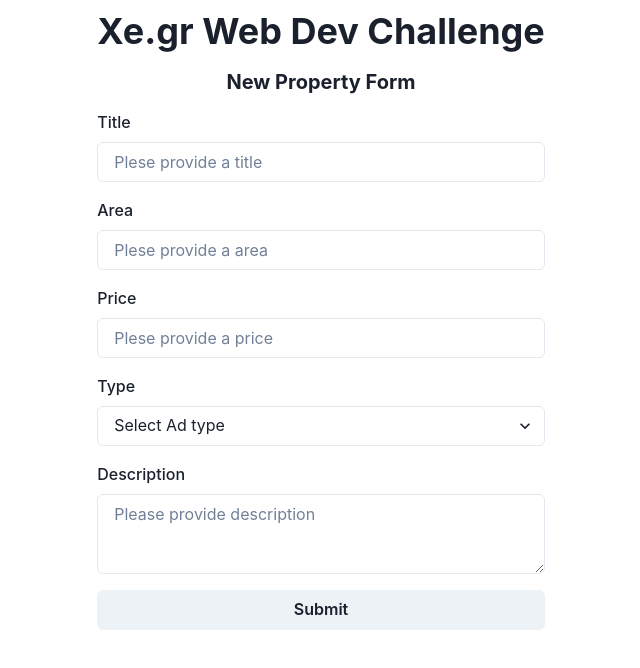
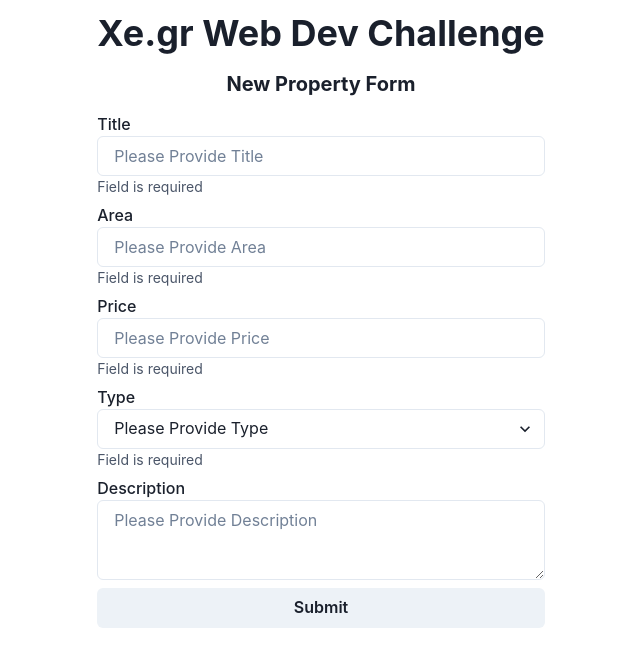
Before and after one commit to AchilleasMich/xegr-webdev-challenge, a React (Vite) app: page / in a window 1280 px wide. Shown: the top 668 px of the page, without its empty margins (319-959 px from the left). Built offline with nearby package versions, Linux system fonts and the light colour scheme.

Commit message:
Move form logic to custom hook

```diff
--- a/package.json
+++ b/package.json
@@ -18,6 +18,7 @@
     "@emotion/react": "^11.10.6",
     "@emotion/styled": "^11.10.6",
     "framer-motion": "^9.0.4",
+    "prop-types": "^15.8.1",
     "react": "^18.2.0",
     "react-dom": "^18.2.0"
   },
--- a/src/App.jsx
+++ b/src/App.jsx
@@ -1,4 +1,3 @@
-import { useState } from 'react';
 import {
   Button,
   Center,
@@ -10,41 +9,14 @@ import {
   Select,
   FormControl,
   FormLabel,
-  FormErrorMessage,
   Input
 } from '@chakra-ui/react';
+import InputFieldInformation from './components/Form/InputFieldInformation';
+import { useXEForm } from './hooks/useXEForm';
+import { adTypes } from './constants';
 
 function App() {
-  const [errors, setErrors] = useState({});
-
-  const handleSubmit = (e) => {
-    e.preventDefault();
-    validate(e);
-    const title = e.currentTarget.title.value;
-    const area = e.currentTarget.area.value;
-    const type = e.currentTarget.type.value;
-    const price = e.currentTarget.price.value;
-    const description = e.currentTarget.description.value;
-    console.log(title, area, type, price, description);
-  };
-
-  const validate = (e) => {
-    let errors = {};
-    const title = e.currentTarget.title.value;
-    if (!title) errors.title = 'Title is required';
-    if (title.length > 155) errors.title = 'Title must not exceed 155 chars';
-
-    const area = e.currentTarget.area.value;
-    if (!area) errors.area = 'Area is required';
-
-    const type = e.currentTarget.type.value;
-    if (!type) errors.type = 'Type is required';
-
-    const price = e.currentTarget.price.value;
-    if (!price) errors.price = 'Price is required';
-
-    setErrors(errors);
-  };
+  const { fields, handleSubmit, errors } = useXEForm();
 
   return (
     <Center h="container.sm" data-testid="xe-webdev-challenge">
@@ -58,28 +30,28 @@ function App() {
           </Heading>
         </Center>
         <form onSubmit={handleSubmit}>
-          <Stack spacing="4" mt={4}>
+          <Stack spacing={2} mt={4}>
             <FormControl isInvalid={!!errors.title}>
-              <FormLabel>Title</FormLabel>
-              <Input name="title" id="title" placeholder="Plese provide a title" />
-              <FormErrorMessage>{errors?.title}</FormErrorMessage>
+              <FormLabel mb={0}>Title</FormLabel>
+              <Input {...fields.title} />
+              <InputFieldInformation error={!!errors.title} message="Field is required" />
             </FormControl>
             <FormControl isInvalid={!!errors.area}>
-              <FormLabel>Area</FormLabel>
-              <Input name="area" id="area" placeholder="Plese provide a area" autoComplete="off" />
-              <FormErrorMessage>{errors?.area}</FormErrorMessage>
+              <FormLabel mb={0}>Area</FormLabel>
+              <Input {...fields.area} />
+              <InputFieldInformation error={!!errors.area} message="Field is required" />
             </FormControl>
             <FormControl isInvalid={!!errors.price}>
-              <FormLabel>Price</FormLabel>
+              <FormLabel mb={0}>Price</FormLabel>
               <NumberInput>
-                <NumberInputField name="price" id="price" placeholder="Plese provide a price" />
+                <NumberInputField {...fields.price} />
               </NumberInput>
-              <FormErrorMessage>{errors?.price}</FormErrorMessage>
+              <InputFieldInformation error={!!errors.price} message="Field is required" />
             </FormControl>
             <FormControl isInvalid={!!errors.type}>
-              <FormLabel>Type</FormLabel>
-              <Select placeholder="Select Ad type" name="type" id="type">
-                {['Rent', 'Buy', 'Exchange', 'Donate'].map((option) => {
+              <FormLabel mb={0}>Type</FormLabel>
+              <Select {...fields.type}>
+                {adTypes.map((option) => {
                   return (
                     <option key={option} value={option}>
                       {option}
@@ -87,16 +59,11 @@ function App() {
                   );
                 })}
               </Select>
-              <FormErrorMessage>{errors.type}</FormErrorMessage>
+              <InputFieldInformation error={!!errors.type} message="Field is required" />
             </FormControl>
             <FormControl>
-              <FormLabel>Description</FormLabel>
-              <Textarea
-                placeholder="Please provide description"
-                id="description"
-                name="descirption"
-              />
-              <FormErrorMessage></FormErrorMessage>
+              <FormLabel mb={0}>Description</FormLabel>
+              <Textarea {...fields.description} />
             </FormControl>
             <Button type="submit">Submit</Button>
           </Stack>
--- /dev/null
+++ b/src/components/Form/InputFieldInformation.jsx
@@ -0,0 +1,16 @@
+import { FormErrorMessage, FormHelperText } from '@chakra-ui/react';
+import PropTypes from 'prop-types';
+
+const InputFieldInformation = ({ error, message }) => {
+  if (error) {
+    return <FormErrorMessage mt={0.5}>{message}</FormErrorMessage>;
+  }
+  return <FormHelperText mt={0.5}>{message}</FormHelperText>;
+};
+
+InputFieldInformation.propTypes = {
+  error: PropTypes.bool,
+  message: PropTypes.string
+};
+
+export default InputFieldInformation;
--- /dev/null
+++ b/src/constants/index.js
@@ -0,0 +1 @@
+export const adTypes = ['Rent', 'Buy', 'Exchange', 'Donate'];
--- /dev/null
+++ b/src/hooks/useXEForm.js
@@ -0,0 +1,68 @@
+import { useState } from 'react';
+
+export const useXEForm = () => {
+  const [errors, setErrors] = useState({});
+
+  const validate = (e) => {
+    let errors = {};
+    const title = e.currentTarget.title.value;
+    if (!title) errors.title = 'Title is required';
+    if (title.length > 155) errors.title = 'Title must not exceed 155 chars';
+
+    const area = e.currentTarget.area.value;
+    if (!area) errors.area = 'Area is required';
+
+    const type = e.currentTarget.type.value;
+    if (!type) errors.type = 'Type is required';
+
+    const price = e.currentTarget.price.value;
+    if (!price) errors.price = 'Price is required';
+
+    setErrors(errors);
+  };
+
+  const handleSubmit = (e) => {
+    e.preventDefault();
+    validate(e);
+    const title = e.currentTarget.title.value;
+    const area = e.currentTarget.area.value;
+    const type = e.currentTarget.type.value;
+    const price = e.currentTarget.price.value;
+    const description = e.currentTarget.description.value;
+    console.log(title, area, type, price, description);
+  };
+
+  const fields = {
+    title: {
+      id: 'title',
+      name: 'title',
+      placeholder: 'Please Provide Title'
+    },
+    area: {
+      id: 'area',
+      name: 'area',
+      placeholder: 'Please Provide Area'
+    },
+    type: {
+      id: 'type',
+      name: 'type',
+      placeholder: 'Please Provide Type'
+    },
+    price: {
+      id: 'price',
+      name: 'price',
+      placeholder: 'Please Provide Price'
+    },
+    description: {
+      id: 'description',
+      name: 'description',
+      placeholder: 'Please Provide Description'
+    }
+  };
+
+  return {
+    fields,
+    handleSubmit,
+    errors
+  };
+};
```
